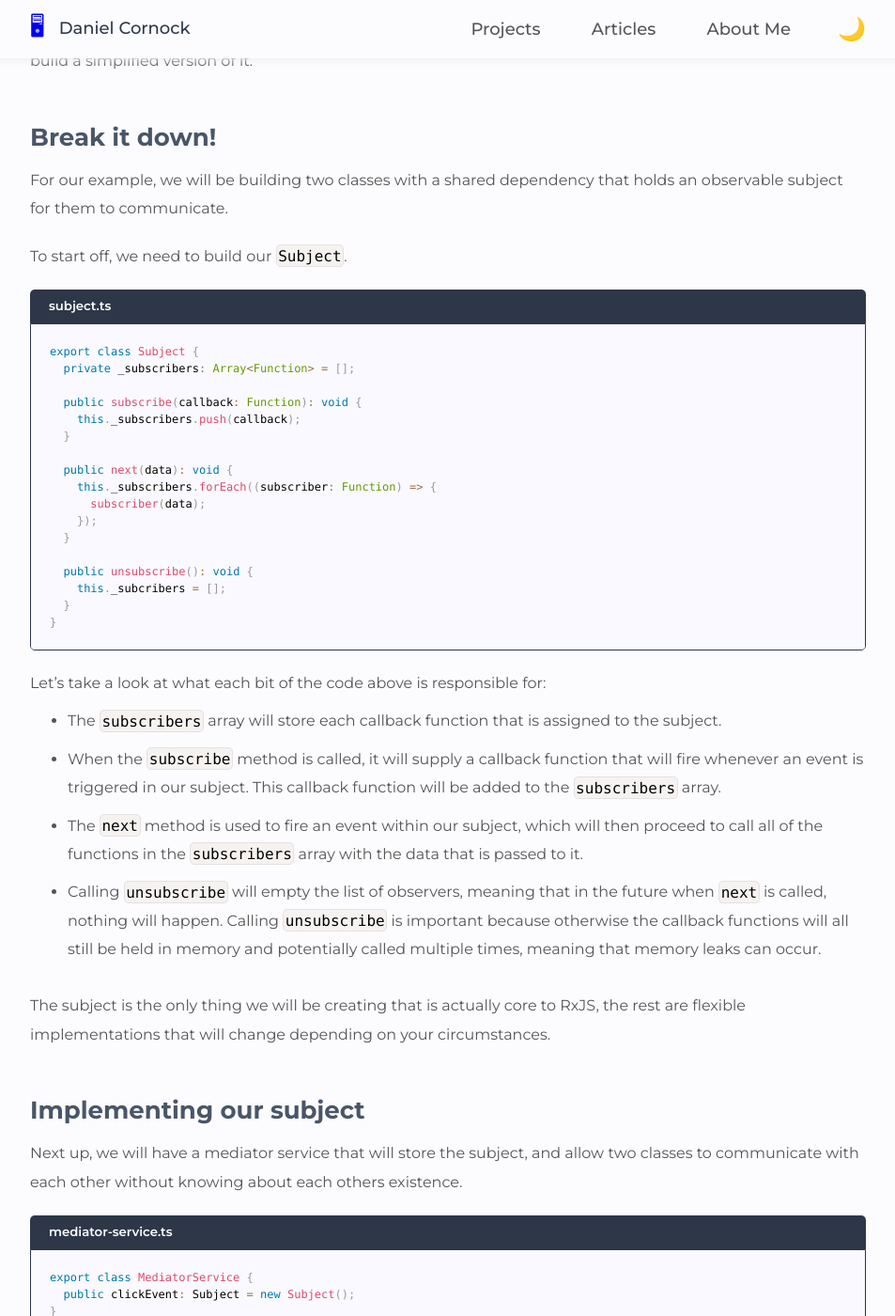
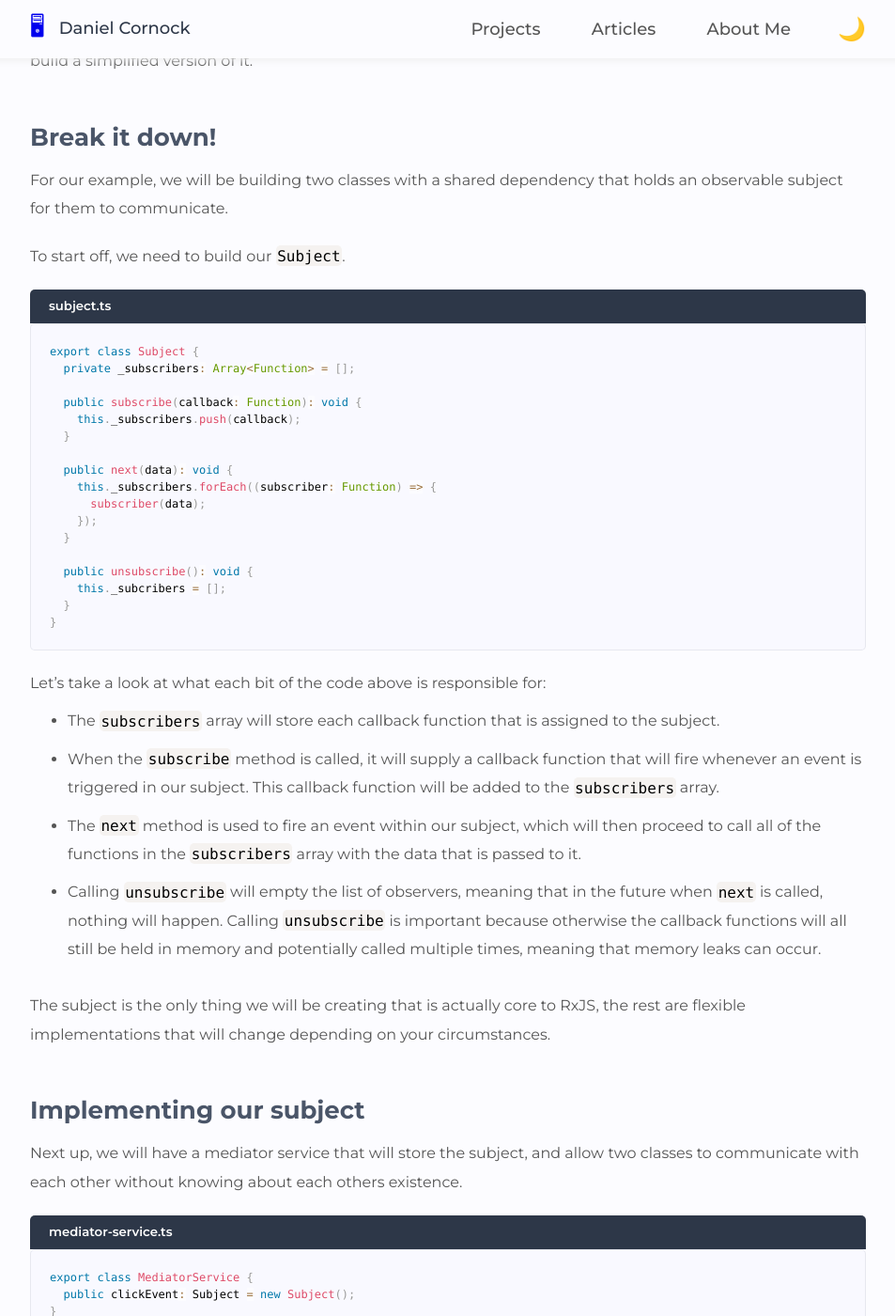
Before and after one commit to danielcornock/danielcornock.co.uk, a Jekyll site: the page built from _posts/2020-05-10-design-patterns-observer.md, in a window 1280 px wide and 1400 px high, scrolled down 958 px. Shown: the whole window at 94% size, without its empty margins (163-1116 px from the left). Built offline with Jekyll 4.4.1, drawn with Linux system fonts in a browser that asks for light colours; nearby versions of some CDN libraries.

Commit message:
remove rouge highlighter and update usages

```diff
--- a/_config.yml
+++ b/_config.yml
@@ -13,6 +13,8 @@ include: ['_pages']
 
 # Build settings
 markdown: kramdown
+
+highlighter: none
 
 collections:
   projects:
--- a/_sass/_post-mixins.scss
+++ b/_sass/_post-mixins.scss
@@ -10,8 +10,11 @@
     margin-top: $post-default-spacing;
     position: relative;
     font-weight: 600;
+    display: flex;
+    justify-content: space-between;
+    position: relative;
 
-    + .highlighter-rouge {
+    + pre[class*='language-'] {
       border-radius: 0 0 $br-default $br-default;
       border: 1px solid $color-code-file-label;
     }
@@ -32,13 +35,52 @@
     }
   }
 
+  .copyButton {
+    cursor: pointer;
+    border: 0;
+    position: absolute;
+    top: 50%;
+    transform: translateY(-50%);
+    right: 15px;
+    // background-color: $color-light-grey;
+    background-color: initial;
+    font-size: 14px;
+    color: $color-highlight-text;
+    // padding: 8px 12px;
+    font-size: 14px;
+    display: flex;
+    align-items: center;
+    border-radius: $br-default;
+    font-weight: 500;
+    opacity: 0.5;
+    transition: 250ms;
+    font-family: 'Montserrat';
+    text-shadow: initial !important;
+
+    &-icon {
+      font-size: 18px;
+      display: block;
+      margin-left: 10px;
+    }
+
+    &:hover,
+    &:focus,
+    &:active {
+      outline: none;
+      opacity: 1;
+    }
+
+    @include media($tablet) {
+    }
+  }
+
   .codeLabel {
     /**
      ** Display the language of the code displayed in code block.
      **/
     position: absolute;
-    top: 15px;
-    right: 15px;
+    top: 10px;
+    right: 10px;
     background-color: $color-code-language-label-bg;
     color: white;
     padding: 5px 8px;
@@ -47,6 +89,8 @@
     font-size: 14px;
     opacity: 0;
     transition: 250ms;
+    font-family: 'Montserrat';
+    text-shadow: initial !important;
 
     @include media($tablet) {
       top: 10px;
@@ -54,69 +98,38 @@
     }
   }
 
-  .highlighter-rouge {
-    /**
-     ** Styles used for both file snippets and no-file snippets
-    **/
+  code:not([class*='language-']) {
+    padding: 3px 5px;
     position: relative;
     background-color: $color-code-bg;
     border-radius: $br-default;
     border: 1px solid $color-code-border;
     overflow: hidden; // Used to stop child element from cutting through curved border.
+  }
+
+  pre[class*='language-'] {
+    //* Code for outer block
+    position: relative;
+    background-color: $color-code-bg !important; //change
+    padding: $post-code-spacing !important;
+    margin: 0 !important;
+    font-size: 12px !important;
+    margin-bottom: $post-default-spacing !important;
+    border-radius: $br-default;
+    border: 1px solid $color-code-border;
+
+    @include media($tablet) {
+      padding: 15px;
+    }
+
+    .token {
+      background: transparent;
+    }
 
     &:hover {
       .codeLabel {
         opacity: 0.8;
       }
-    }
-  }
-
-  code {
-    /**
-     ** Inner block of code styling
-     */
-
-    &.language-console {
-      /**
-       ** Styling for the 'browser view' snippet
-      **/
-      font-family: $system-font !important;
-      font-size: 16px !important;
-    }
-
-    &.highlighter-rouge {
-      /**
-       ** Styling for the inline code snippet.
-       */
-      padding: 3px 5px;
-    }
-  }
-
-  .highlight {
-    /**
-     ** Resetting the background color of some code elements.
-     */
-
-    .token.operator,
-    .token.entity,
-    .token.url,
-    .language-css .token.string,
-    .style .token.string {
-      background: transparent;
-    }
-  }
-
-  pre.highlight {
-    /**
-     ** Middle element for displaying code.
-     */
-    background-color: $color-code-bg !important; //change
-    padding: $post-code-spacing !important;
-    margin: 0 !important;
-    font-size: 12px !important;
-
-    @include media($tablet) {
-      padding: 15px;
     }
 
     &.language-console {
@@ -127,31 +140,35 @@
     }
   }
 
-  div.highlighter-rouge {
-    /**
-     ** Outer code element
-     */
-
-    margin-bottom: $post-default-spacing;
+  code {
+    &[class*='language-'] {
+      &.language-console {
+        /**
+          ** Styling for the 'browser view' snippet
+         **/
+        font-family: $system-font !important;
+        font-size: 16px !important;
+      }
+    }
   }
 
-  div.language-bash,
-  div.language-console {
+  pre.language-bash,
+  pre.language-console {
     /**
      ** Browser/console view - showing 3 mac buttons top left
      */
 
-    padding-top: 30px;
+    padding-top: 30px + 20px !important;
     position: relative;
     &::before {
+      left: 0;
       top: 0;
       position: absolute;
+      letter-spacing: 8px;
       content: '\2022 \2022 \2022';
-      font-size: 70px;
-      line-height: 0;
-      padding: 9px 0 21px 14px;
+      font-size: 20px;
+      padding: 0 20px;
       width: 100%;
-      height: 13px;
       background-color: $color-console-header-bg;
       color: #cccccc;
 
@@ -161,7 +178,7 @@
     }
   }
 
-  div.language-console::after {
+  pre.language-console::after {
     /**
      ** Simulating search bar for browser view
      **/
```
